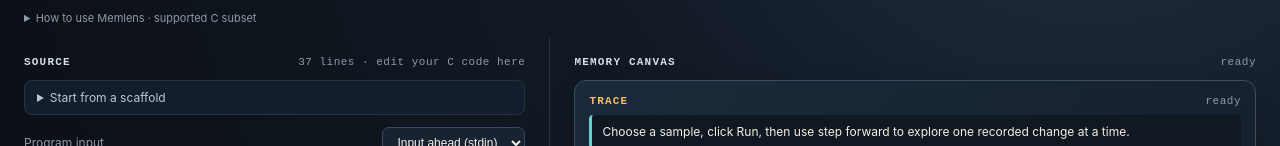
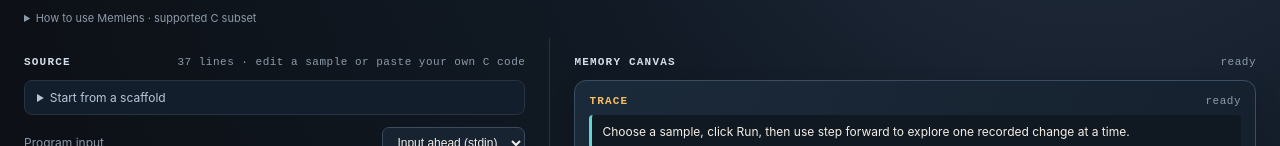
Before and after one commit to gagang2109/Memlens, a React (Vite) app: page / in a window 1280 px wide. Shown: the part 162-308 px from the top of the page. Built offline with nearby package versions, Linux system fonts and the light colour scheme.

Commit message:
Clarify custom code editing in samples

```diff
--- a/src/ui/App.tsx
+++ b/src/ui/App.tsx
@@ -158,14 +158,14 @@ export function App() {
   const lines = useMemo(() => code.split(/\r?\n/), [code]);
   return <main ref={workspace} tabIndex={-1} aria-label="Code execution workspace">
     <header><div className="brand"><img className="brand-mark" src="/memlens-mark.svg" width="36" height="36" alt="" aria-hidden="true" /> MEMLENS</div><div className="tag">Step through your C code and watch memory rewind.</div>
-      <select aria-label="Samples" value={selectedSample} onChange={e => { if (e.target.value === "custom") return; const key = e.target.value as keyof typeof samples; session.current = undefined; setWaiting(false); setTranscript(""); setConsoleError(""); setSample(key); setLastRun(undefined); setCode(samples[key].code); setSetup(key === "tree-height" ? treeHeightSetup : ""); setTrace(undefined); setExecutionMode(undefined); setFault(undefined); setError(""); setLeaks([]); setPlaying(false); setPrediction(undefined); setPredictionResult(undefined); setCursor(0); }}><option value="custom" disabled>Custom code — choose a sample to replace it</option><option value="tree-height">Practice tree height — separate test setup</option><option value="snippet">Array sum snippet — no main needed</option><option value="requested">Push/reverse list — intentional use-after-free</option><option value="requested-uaf">Push/reverse use-after-free — same intentional error example</option><option value="tree">BST insert and inorder — traverse a binary tree</option><option value="tree-menu">Tree menu — insert, traverse, and delete a leaf</option><option value="stack">Array stack — push/pop/display with MAX</option><option value="queue">Linked queue — enqueue/dequeue with front and rear</option><option value="factorial">Factorial recursion — watch frames stack</option><option value="use-after-free">Use after free — raw block fault</option></select>
+      <select aria-label="Samples" value={selectedSample} onChange={e => { if (e.target.value === "custom") return; const key = e.target.value as keyof typeof samples; session.current = undefined; setWaiting(false); setTranscript(""); setConsoleError(""); setSample(key); setLastRun(undefined); setCode(samples[key].code); setSetup(key === "tree-height" ? treeHeightSetup : ""); setTrace(undefined); setExecutionMode(undefined); setFault(undefined); setError(""); setLeaks([]); setPlaying(false); setPrediction(undefined); setPredictionResult(undefined); setCursor(0); }}><option value="custom" disabled>Custom code (current editor contents)</option><option value="tree-height">Practice tree height — separate test setup</option><option value="snippet">Array sum snippet — no main needed</option><option value="requested">Push/reverse list — intentional use-after-free</option><option value="requested-uaf">Push/reverse use-after-free — same intentional error example</option><option value="tree">BST insert and inorder — traverse a binary tree</option><option value="tree-menu">Tree menu — insert, traverse, and delete a leaf</option><option value="stack">Array stack — push/pop/display with MAX</option><option value="queue">Linked queue — enqueue/dequeue with front and rear</option><option value="factorial">Factorial recursion — watch frames stack</option><option value="use-after-free">Use after free — raw block fault</option></select>
       <button className="run" onClick={runCode}>Run</button></header>
     <SectionNavigation />
     {code === samples.requested.code && <p className="step-explanation" role="note">This example intentionally reads a node after freeing it. Run it and step through the trace to see why this causes a use-after-free error. The error is in the example C program, not Memlens.</p>}
     <details className="usage-help"><summary>How to use Memlens · supported C subset</summary><p className="step-explanation snippet-help">Practice a full program or a snippet: main() is optional here. Declare your data, then write statements or call your functions. Memlens runs a supported C subset, not arbitrary incomplete code.</p></details>
     {!stale && executionMode === "snippet" && trace && <p className="step-explanation" role="status">Snippet run · top-level statements execute in source order; no main() wrapper is added.</p>}
     {stale && <p className="step-explanation stale-results" role="status">Code or input changed. Memory, console, errors and trace below are from the previous run. Run again to update them.</p>}
-    <section className={`workspace ${inputMode === "interactive" ? "interactive-workspace" : ""}`}><div className="code-panel" id="code" tabIndex={-1} aria-label="Code section"><div className="panel-title">SOURCE <small>{lines.length} lines · edit your C code here</small></div><details className="starter-picker"><summary>Start from a scaffold</summary><StarterScaffolds onUse={useStarter} /></details><label className="input-mode">Program input <select aria-label="Input mode" value={inputMode} onChange={event => setInputMode(event.target.value as "ahead" | "interactive")}><option value="ahead">Input ahead (stdin)</option><option value="interactive">Interactive console</option></select></label>{previousDraft && <button type="button" className="restore-draft" onClick={restoreDraft}>Restore previous draft</button>}<CodeEditor onRun={runCode} value={code} currentLine={stale || (displayedSource.active && (view?.line ?? 0) >= displayedSource.setupStart) ? undefined : view?.line} onChange={setCode} />
+    <section className={`workspace ${inputMode === "interactive" ? "interactive-workspace" : ""}`}><div className="code-panel" id="code" tabIndex={-1} aria-label="Code section"><div className="panel-title">SOURCE <small>{lines.length} lines · edit a sample or paste your own C code</small></div><details className="starter-picker"><summary>Start from a scaffold</summary><StarterScaffolds onUse={useStarter} /></details><label className="input-mode">Program input <select aria-label="Input mode" value={inputMode} onChange={event => setInputMode(event.target.value as "ahead" | "interactive")}><option value="ahead">Input ahead (stdin)</option><option value="interactive">Interactive console</option></select></label>{previousDraft && <button type="button" className="restore-draft" onClick={restoreDraft}>Restore previous draft</button>}<CodeEditor onRun={runCode} value={code} currentLine={stale || (displayedSource.active && (view?.line ?? 0) >= displayedSource.setupStart) ? undefined : view?.line} onChange={setCode} />
 
       <details className="practice-setup" open={setup.trim().length > 0 || undefined}>
         <summary>Test setup &amp; call (optional)</summary>
```
Also changed, not shown: 1 other file (tests, documents, lock files or other folders).
